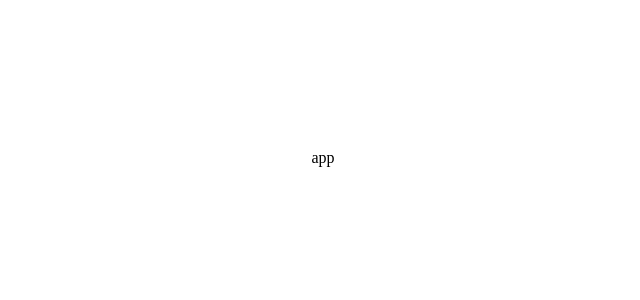
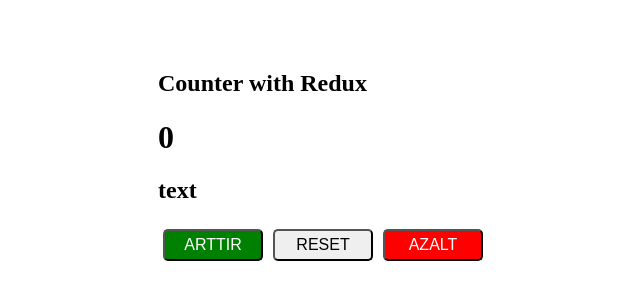
Before and after one commit to nurdoganbahadir/React-Redux-Intro, a React (Create React App) app: page / in a window 1280 px wide. Shown: the part 250-550 px from the top of the page, without its empty margins (317-957 px from the left). Built offline with nearby package versions, Linux system fonts and the light colour scheme.

Commit message:
counter ui oluşturuldu

```diff
--- a/src/App.js
+++ b/src/App.js
@@ -1,13 +1,17 @@
-import React from 'react'
-
+import React from "react";
+import { Provider } from "react-redux";
 import "./App.css";
-
+import Counter from "./components/counter/Counter";
+import { store } from "./redux/store";
 
 const App = () => {
   return (
     <div className="app">
-app    </div>
+      <Provider store={store}>
+        <Counter />
+      </Provider>
+    </div>
   );
-}
+};
 
-export default App
+export default App;
--- a/src/components/counter/Counter.js
+++ b/src/components/counter/Counter.js
@@ -1,9 +1,19 @@
-import React from 'react'
+import React from "react";
+import "./Counter.css";
 
 const Counter = () => {
   return (
-    <div>Counter</div>
-  )
-}
+    <div>
+      <h2 className="counter-header">Counter with Redux</h2>
+      <h1>0</h1>
+      <h2>text</h2>
+      <div>
+        <button className="counter-button positive">ARTTIR</button>
+        <button className="counter-button">RESET</button>
+        <button className="counter-button negative">AZALT</button>
+      </div>
+    </div>
+  );
+};
 
-export default Counter
+export default Counter;
--- a/src/redux/store.jsx
+++ b/src/redux/store.jsx
@@ -2,6 +2,7 @@
 import counterReducer from "./reducers/counterReducer";
 import todoReducer from "./reducers/todoReducer";
 
+//!içeride bir adet reducer olsa bile combine ediyoruz.
 const topluReducer = combineReducers({
   counterReducer: counterReducer,
   todoReducer: todoReducer,
```
